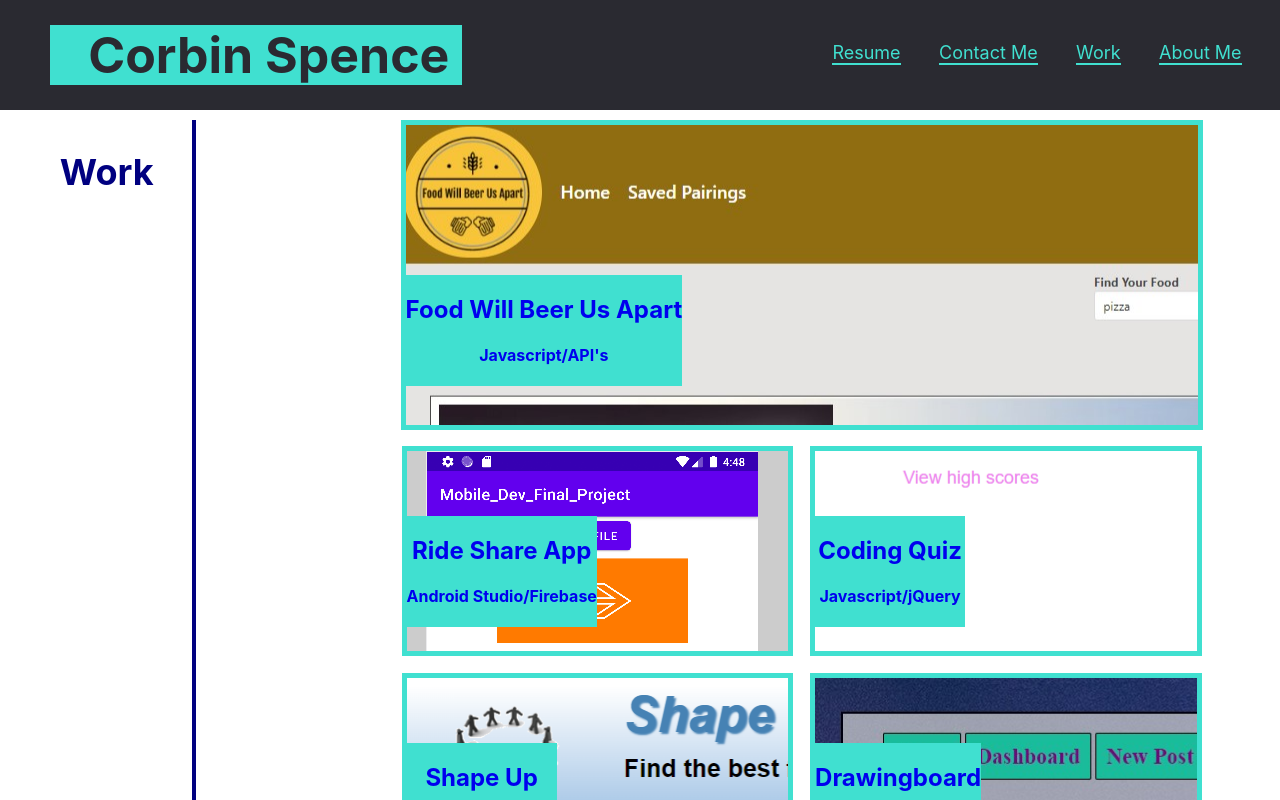
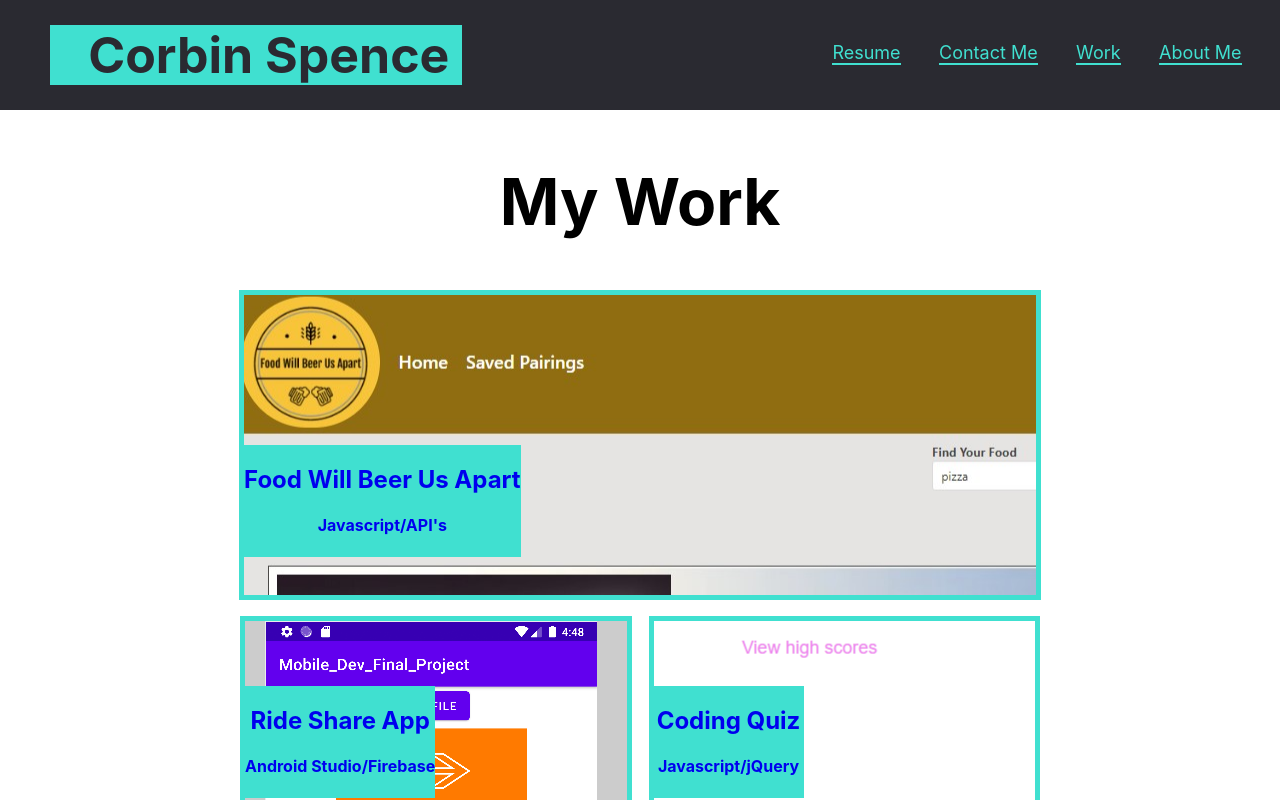
Before and after one commit to CorbinSpence/React-Portfolio, a React (Create React App) app: page /React-Portfolio/work in a window 1280 px wide. Shown: the top 800 px of the page. Built offline with nearby package versions, Linux system fonts and the light colour scheme.

Commit message:
Updated Resume and adjusted styles

```diff
--- a/src/components/AboutMe/AboutMe.css
+++ b/src/components/AboutMe/AboutMe.css
@@ -0,0 +1,4 @@
+.flexContainer{
+    display: flex;
+    justify-content: center;
+}
--- a/src/components/AboutMe/AboutMe.js
+++ b/src/components/AboutMe/AboutMe.js
@@ -7,10 +7,9 @@ export default function AboutMe(){
             <img src={openingImg} alt="Opening image" className="opener"/>
 
             <article id="About Me" className="flexContainer">
-                <aside>
-                <h1>About Me</h1>
-                </aside>
                 <section className="articleSection">
+                    <h2 className='main-header'>Corbin Spence</h2>
+                    <h3>Full Stack Developer</h3>
                     <img src={profileImg} alt="profile picture" className='articleImg' />
                     <p>
                         I am a detail-oriented, focused worker with a knack for problem solving. My skills include, but are not limited to, working with HTML, CSS, JavaScript, Node.js, and MySQL. I've always had an interest in technology whether it is with animation, 3D
--- a/src/components/ContactMe/ContactMe.css
+++ b/src/components/ContactMe/ContactMe.css
@@ -0,0 +1,33 @@
+.flexContainer{
+    display: flex;
+    justify-content: center;
+}
+#name{
+    margin-right: auto;
+    width: max-content;
+}
+.form-data{
+    text-align: left;
+    margin-left: 35px;
+}
+.form-data input,
+.form-data textarea{
+    border: 2px solid black;
+    border-radius: 5px;
+}
+.form-data input:focus,
+.form-data textarea:focus{
+    box-shadow: 0 0 5px 0px;
+    outline-style: solid;
+}
+label{
+    font-weight: bold;
+    font-size: 18px;
+}
+#name,
+#email{
+    margin-left: 15px;
+}
+#message{
+    margin-left: 12px;
+}
--- a/src/components/ContactMe/ContactMe.js
+++ b/src/components/ContactMe/ContactMe.js
@@ -1,5 +1,6 @@
 import React, {useState, useRef} from 'react'
 import emailjs from '@emailjs/browser';
+import './ContactMe.css'
 
 const publicKey = 'GkM4bwcKqa8tEBMpi'
 const serviceID = 'service_qjchtld'
@@ -44,24 +45,23 @@ export default function ContactMe(){
     return (
         <main>
             <div id="Contact Info" className='flexContainer contact'>
-                <aside>
-                    <h1>Contact</h1>
-                </aside>
-                <div className='flexContainer formBox flexContainer flexAlignCenter flexCol'>
-                    <form className='contactForm flexContainer flexAlignCenter flexCol' ref={form}>
-                        <h2>Leave a Message</h2>
-                        <div>
-                            <label className='textAlignRight' htmlFor='name'>Name:</label>
+                <div className='flexContainer formBox flexContainer flexCol'>
+                    <form className='contactForm flexContainer flexAlignCenter flexJustifyCenter flexCol' ref={form}>
+                        <h2 className='main-header'>Leave a Message</h2>
+                        <div className='form-data'>
+                            <label htmlFor='name'>Name:</label>
                             <input type='text' placeholder='name' id='name'></input>
                         </div>
                         <br></br>
-                        <div>
-                            <label className='textAlignRight' htmlFor='email'>Email:</label>
+                        <br></br>
+                        <div className='form-data'>
+                            <label htmlFor='email'>Email:</label>
                             <input type='email' placeholder='abc@gmail.com' id='email'></input>
                         </div>
                         <br></br>
-                        <div>
-                            <label className='textAlignRight textareaLabel' htmlFor='message'>Message:</label>
+                        <br></br>
+                        <div className='form-data'>
+                            <label className='textareaLabel' htmlFor='message'>Message:</label>
                             <textarea placeholder='Type message here...' id='message'></textarea>
                         </div>
                         <br></br>
--- a/src/components/Resume/Resume.js
+++ b/src/components/Resume/Resume.js
@@ -4,13 +4,9 @@ import './Resume.css'
 export default function Resume(){
     return (
         <main>
-            <div id="Resume" className="flexContainer resume">
-                <aside>
-                    <h1>Resume</h1>
-                </aside>
-                <div className='flexContainer flexJustifyCenter resumeBox'>
+            <div id="Resume" className="flexContainer resume flexCol flexAlignCenter flexJustifyContent">
+                <h2 className='main-header'>Downloadable Resume</h2>
                     <a href={resumeDoc} download="Corbin Spence Resume.pdf"><img src={resumeImg} alt="resume"className='resumeImg' /></a>
-                </div>
             </div>
         </main>
     )
--- a/src/components/Work/Work.css
+++ b/src/components/Work/Work.css
@@ -0,0 +1,3 @@
+#Work{
+    margin-top: 50px;
+}
--- a/src/components/Work/Work.js
+++ b/src/components/Work/Work.js
@@ -2,10 +2,8 @@ import './Work.css'
 export default function Work(){
     return (
         <main>
+            <h2 className='main-header'>My Work</h2>
             <div id="Work" className="flexContainer">
-                <aside>
-                    <h1>Work</h1>
-                </aside>
                 <div className="gridContainer">
                     <div className="primaryProject">
                         <a href="https://stbuiemory.github.io/FoodWillBeerUsApart/">
--- a/src/components/home/home.css
+++ b/src/components/home/home.css
@@ -5,6 +5,12 @@
 --sectionMargins:10px;
 --workBlockBGColor:#cccccc;
 --navPadding:17px;
+--primary: #333334;
+--secondary: #cccccc;
+--star-yellow: #FFF222;
+--star-orange: #F9812b;
+--star-white: #fffff5;
+--star-blue: #0134AE;
 }
 
 .subtitleBlock{
@@ -18,20 +24,26 @@
 
 }
 .workBlock{
-    border: 5px solid turquoise;
-    background-color: var(--workBlockBGColor);
     padding-top: 65px;
     padding-bottom: 65px;
     height: 70px;
 }
 .mainWorkBlock{
-    border: 5px solid turquoise;
-    background-color: var(--workBlockBGColor);
     padding-top: 150px;
     padding-bottom: 150px;
     height: auto;
     margin-left: var(--workBlockMargins);
     margin-right: var(--workBlockMargins);
+}
+.workBlock,
+.mainWorkBlock{
+    border: 5px solid turquoise;
+    background-color: var(--workBlockBGColor);
+    transition-duration: .5s;
+}
+.workBlock:hover,
+.mainWorkBlock:hover{
+    box-shadow: 0 0 7px 5px var(--workBlockBGColor);
 }
 .Dashboard{
     background-image: url(../../images/Dashboard.jpg);
@@ -112,8 +124,13 @@ article{
 .articleImg{
     width: 300px;
     height:300px;
-    border: 3px solid black;
-    border-radius: 4px;
+    border: 4px solid black;
+    border-radius: 50%;
+    margin-top: 10px;
+    margin-bottom: 10px;
+    animation-name: profile-img;
+    animation-duration: 7s;
+    animation-iteration-count: infinite;
 }
 
 main{
@@ -121,6 +138,35 @@ main{
     margin-top: var(--sectionMargins);
     margin-bottom: var(--sectionMargins);
     animation: fade-in 2s;
+}
+@keyframes profile-img {
+    0%{
+        box-shadow: 0 0 4px 3px var(--star-yellow);
+    }
+    12.5%{
+        box-shadow: 0 0 10px 3px var(--star-white);
+    }
+    25%{
+        box-shadow: 0 0 4px 3px var(--star-white);
+    }
+    37.5%{
+        box-shadow: 0 0 10px 3px var(--star-blue);
+    }
+    50%{
+        box-shadow: 0 0 4px 3px var(--star-blue);
+    }
+    62.5%{
+        box-shadow: 0 0 10px 3px var(--star-orange);
+    }
+    75%{
+        box-shadow: 0 0 4px 3px var(--star-orange);
+    }
+    87.5%{
+        box-shadow: 0 0 10px 3px var(--star-yellow);
+    }
+    100%{
+        box-shadow: 0 0 4px 3px var(--star-yellow);
+    }
 }
 @keyframes fade-in{
     from{
@@ -172,9 +218,13 @@ textarea{
     border: 3px solid black;
 }
 .formBox{
-    min-width: 733px;
-    width: 65%;
+    min-width: 505px;
+    width: 400px;
 }
 .errorMessage{
     display: none;
 }
+.main-header{
+    font-size: 64px;
+    margin-bottom: 10px;
+}
```
Also changed, not shown: src/images/Resume_Screenshot.PNG, 1 other file (tests, documents, lock files or other folders).
